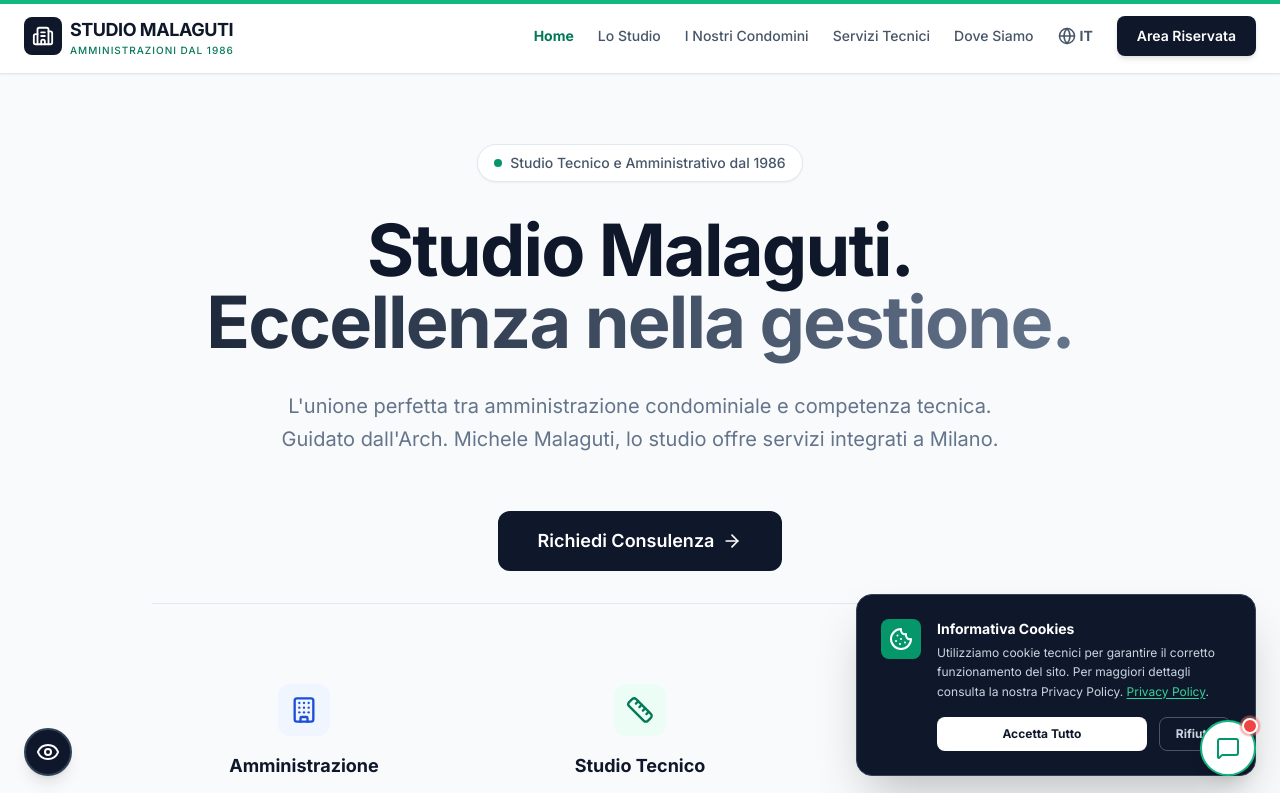
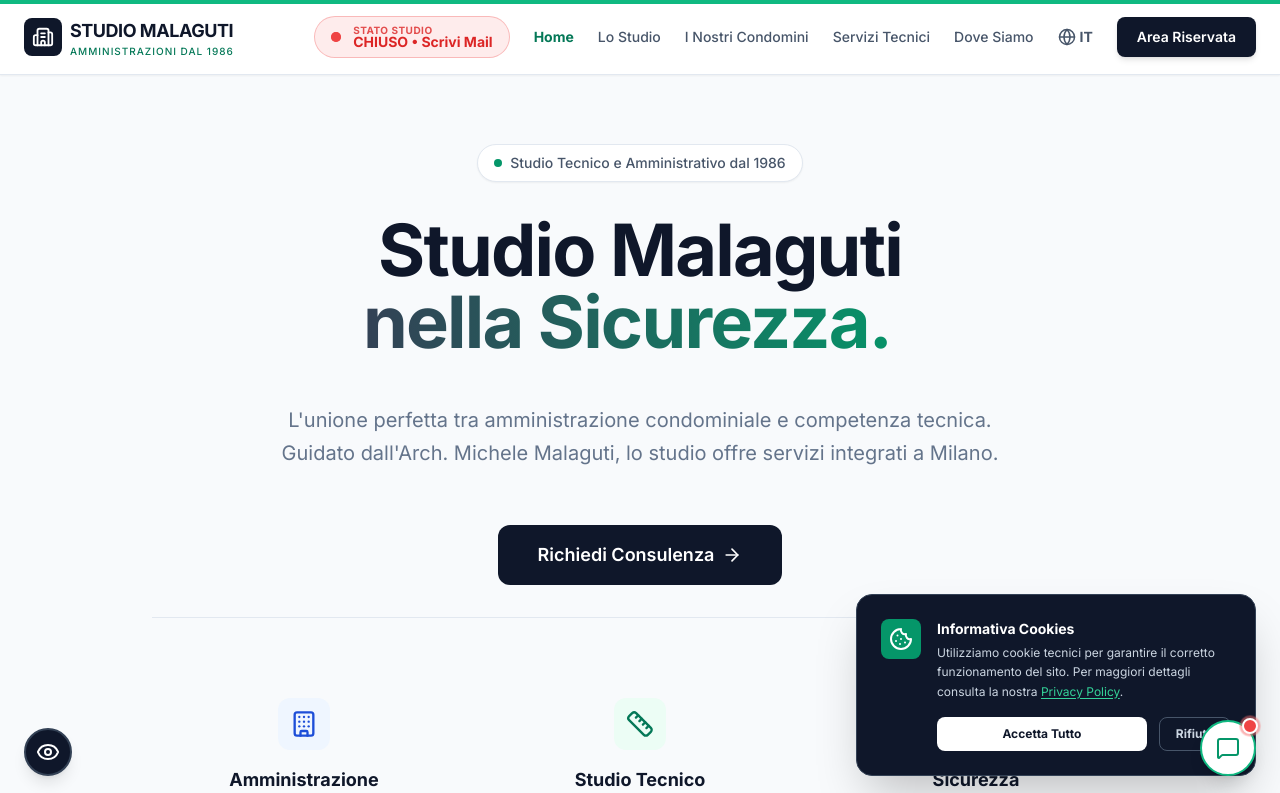
Before and after one commit to rmike99/studio-malaguti-demo, a Next.js app: page / in a window 1280 px wide. Shown: the top 793 px of the page. Built offline with nearby package versions, Linux system fonts and the light colour scheme.

Commit message:
ENH - TypeWriter & Widget

```diff
--- a/package.json
+++ b/package.json
@@ -17,7 +17,8 @@
     "nextjs-toploader": "^3.9.17",
     "react": "19.2.0",
     "react-dom": "19.2.0",
-    "react-leaflet": "^5.0.0"
+    "react-leaflet": "^5.0.0",
+    "typewriter-effect": "^2.22.0"
   },
   "devDependencies": {
     "@tailwindcss/postcss": "^4",
--- a/src/components/Hero.tsx
+++ b/src/components/Hero.tsx
@@ -5,6 +5,7 @@ import { ArrowRight, Ruler, FileCheck, Shield, Building } from "lucide-react";
 import ContactModal from "@/components/ContactModal";
 import { useLanguage } from "@/context/LanguageContext";
 import MagneticButton from "@/components/MagneticButton";
+import TypewriterTitle from "@/components/TypewriterTitle";
 
 export default function Hero() {
   const [isContactOpen, setIsContactOpen] = useState(false);
@@ -20,7 +21,6 @@ export default function Hero() {
 
       <div className="max-w-5xl mx-auto text-center space-y-8 px-6">
 
-        {/* Badge Storico */}
         <motion.div
           initial={{ opacity: 0, y: 20 }}
           animate={{ opacity: 1, y: 0 }}
@@ -30,7 +30,6 @@ export default function Hero() {
           {t('hero_badge')}
         </motion.div>
 
-        {/* Titolo Principale */}
         <motion.h1
           initial={{ opacity: 0, y: 20 }}
           animate={{ opacity: 1, y: 0 }}
@@ -38,9 +37,10 @@ export default function Hero() {
           className="text-5xl md:text-7xl font-bold tracking-tight text-slate-900 leading-[1.1]"
         >
           {t('hero_title_1')}<br />
-          <span className="text-transparent bg-clip-text bg-gradient-to-r from-slate-800 to-slate-500">
-            {t('hero_title_2')}
-          </span>
+          <div className="min-h-[1.2em]">
+             <TypewriterTitle />
+          </div>
+
         </motion.h1>
 
         {/* Sottotitolo */}
@@ -68,7 +68,6 @@ export default function Hero() {
         </MagneticButton>
         </motion.div>
 
-        {/* I Pilastri Tecnici */}
         <motion.div
           initial={{ opacity: 0 }}
           animate={{ opacity: 1 }}
@@ -78,21 +77,29 @@ export default function Hero() {
            <div className="flex flex-col items-center gap-3 p-4">
               <div className="p-3 bg-blue-50 text-blue-700 rounded-xl mb-1"><Building size={28}/></div>
               <h3 className="font-bold text-lg text-slate-900">{t('hero_pill_admin')}</h3>
-              <p className="text-sm text-slate-500">{t('hero_pill_admin_desc')}</p> {/* TRADOTTO */}
+              <p className="text-sm text-slate-500">{t('hero_pill_admin_desc')}</p>
            </div>
            <div className="flex flex-col items-center gap-3 p-4">
               <div className="p-3 bg-emerald-50 text-emerald-700 rounded-xl mb-1"><Ruler size={28}/></div>
               <h3 className="font-bold text-lg text-slate-900">{t('hero_pill_tech')}</h3>
-              <p className="text-sm text-slate-500">{t('hero_pill_tech_desc')}</p> {/* TRADOTTO */}
+              <p className="text-sm text-slate-500">{t('hero_pill_tech_desc')}</p>
            </div>
            <div className="flex flex-col items-center gap-3 p-4">
               <div className="p-3 bg-purple-50 text-purple-700 rounded-xl mb-1"><Shield size={28}/></div>
               <h3 className="font-bold text-lg text-slate-900">{t('hero_pill_safe')}</h3>
-              <p className="text-sm text-slate-500">{t('hero_pill_safe_desc')}</p> {/* TRADOTTO */}
+              <p className="text-sm text-slate-500">{t('hero_pill_safe_desc')}</p>
            </div>
         </motion.div>
 
       </div>
+
+      {/* Scroll Down Indicator */}
+      <motion.div
+        initial={{ opacity: 0 }} animate={{ opacity: 1 }} transition={{ delay: 1, duration: 1 }}
+        className="absolute bottom-10 left-1/2 -translate-x-1/2 z-20 text-white/50 animate-bounce"
+      >
+        <div className="w-[1px] h-12 bg-gradient-to-b from-transparent via-white to-transparent mx-auto"></div>
+      </motion.div>
     </section>
   );
 }
--- a/src/components/Navbar.tsx
+++ b/src/components/Navbar.tsx
@@ -5,19 +5,18 @@ import Link from "next/link";
 import { usePathname } from "next/navigation";
 import { Building2, Menu, X, Globe, Check } from "lucide-react";
 import { motion, AnimatePresence } from "framer-motion";
-import { useLanguage } from "@/context/LanguageContext"; // <--- IMPORTA HOOK
+import { useLanguage } from "@/context/LanguageContext";
 import { Language } from "@/utils/translations";
+import StudioStatus from "@/components/StudioStatus";
 
 export default function Navbar() {
   const [isMobileMenuOpen, setIsMobileMenuOpen] = useState(false);
   const [isLangOpen, setIsLangOpen] = useState(false);
   const pathname = usePathname();
-
-  // USA IL CONTESTO LINGUA
   const { language, setLanguage, t } = useLanguage();
 
   const toggleLang = (lang: Language) => {
-    setLanguage(lang); // <--- CAMBIA LINGUA REALE
+    setLanguage(lang);
     setIsLangOpen(false);
   };
 
@@ -41,8 +40,9 @@ export default function Navbar() {
           </Link>
 
           <div className="hidden md:flex items-center gap-6">
+            <StudioStatus />
+
             <div className="flex gap-6 text-sm">
-              {/* USA LA FUNZIONE t() PER TRADURRE */}
               <Link href="/" className={linkStyle("/")}>{t('nav_home')}</Link>
               <Link href="/lo-studio" className={linkStyle("/lo-studio")}>{t('nav_studio')}</Link>
               <Link href="/condomini" className={linkStyle("/condomini")}>{t('nav_condos')}</Link>
@@ -50,7 +50,6 @@ export default function Navbar() {
               <Link href="/dove-siamo" className={linkStyle("/dove-siamo")}>{t('nav_where')}</Link>
             </div>
 
-            {/* SELETTORE LINGUA ATTIVO */}
             <div className="relative">
               <button
                 onClick={() => setIsLangOpen(!isLangOpen)}
@@ -99,7 +98,6 @@ export default function Navbar() {
         </div>
       </nav>
 
-      {/* MENU MOBILE AGGIORNATO */}
       <AnimatePresence>
         {isMobileMenuOpen && (
           <motion.div
--- /dev/null
+++ b/src/components/StudioStatus.tsx
@@ -0,0 +1,63 @@
+"use client";
+
+import { useState, useEffect } from "react";
+import { Clock, Phone } from "lucide-react";
+
+export default function StudioStatus() {
+  const [isOpen, setIsOpen] = useState(false);
+  const [loading, setLoading] = useState(true);
+
+  useEffect(() => {
+    // Funzione che calcola lo stato in base all'orario di Milano
+    const checkStatus = () => {
+      const now = new Date();
+
+      const milanTime = new Date(now.toLocaleString("en-US", { timeZone: "Europe/Rome" }));
+
+      const day = milanTime.getDay();
+      const hour = milanTime.getHours();
+      const minutes = milanTime.getMinutes();
+      const totalMinutes = hour * 60 + minutes;
+
+      // Orari Apertura: Lun-Ven (1-5), 09:00 (540min) - 18:00 (1080min)
+      const isOpenNow =
+        day >= 1 && day <= 5 && // È un giorno feriale
+        totalMinutes >= 540 && // Dopo le 09:00
+        totalMinutes < 1080;   // Prima delle 18:00
+
+      setIsOpen(isOpenNow);
+      setLoading(false);
+    };
+
+    checkStatus();
+    // Aggiorna ogni minuto
+    const interval = setInterval(checkStatus, 60000);
+    return () => clearInterval(interval);
+  }, []);
+
+  if (loading) return null;
+
+  return (
+    <div className={`flex items-center gap-3 px-4 py-2 rounded-full text-sm font-bold border backdrop-blur-md transition-colors ${
+      isOpen
+      ? "bg-emerald-500/10 border-emerald-500/30 text-emerald-600"
+      : "bg-red-500/10 border-red-500/30 text-red-600"
+    }`}>
+      <span className="relative flex h-2.5 w-2.5">
+        <span className={`animate-ping absolute inline-flex h-full w-full rounded-full opacity-75 ${isOpen ? "bg-emerald-500" : "bg-red-500"}`}></span>
+        <span className={`relative inline-flex rounded-full h-2.5 w-2.5 ${isOpen ? "bg-emerald-500" : "bg-red-500"}`}></span>
+      </span>
+
+      <div className="flex flex-col leading-none">
+        <span className="uppercase tracking-wider text-[10px] opacity-80">Stato Studio</span>
+        <span className="flex items-center gap-1.5">
+          {isOpen ? (
+            <>APERTO • Chiama Ora</>
+          ) : (
+            <>CHIUSO • Scrivi Mail</>
+          )}
+        </span>
+      </div>
+    </div>
+  );
+}
--- /dev/null
+++ b/src/components/TypewriterTitle.tsx
@@ -0,0 +1,27 @@
+"use client";
+import Typewriter from 'typewriter-effect';
+import { useLanguage } from '@/context/LanguageContext';
+
+export default function TypewriterTitle() {
+  const { language } = useLanguage();
+
+  const words = {
+    IT: ["nella Gestione.", "nella Sicurezza.", "nel Valore.", "nella Tecnica."],
+    EN: ["in Management.", "in Safety.", "in Value.", "in Technique."],
+    ES: ["en Gestión.", "en Seguridad.", "en Valor.", "en Técnica."]
+  };
+
+  return (
+    <span className="text-transparent bg-clip-text bg-gradient-to-r from-slate-700 to-emerald-600 inline-block font-bold">
+      <Typewriter
+        options={{
+          strings: words[language as keyof typeof words] || words['IT'],
+          autoStart: true,
+          loop: true,
+          delay: 75,
+          deleteSpeed: 50,
+        }}
+      />
+    </span>
+  );
+}
--- a/src/utils/translations.ts
+++ b/src/utils/translations.ts
@@ -12,7 +12,7 @@ export const translations = {
 
     // Hero & Home
     hero_badge: "Studio Tecnico e Amministrativo dal 1986",
-    hero_title_1: "Studio Malaguti.",
+    hero_title_1: "Studio Malaguti",
     hero_title_2: "Eccellenza nella gestione.",
     hero_desc: "L'unione perfetta tra amministrazione condominiale e competenza tecnica. Guidato dall'Arch. Michele Malaguti, lo studio offre servizi integrati a Milano.",
     hero_cta: "Richiedi Consulenza",
@@ -101,7 +101,7 @@ export const translations = {
 
     // COOKIES
     cookie_title: "Informativa Cookies",
-    cookie_text: "Utilizziamo cookie tecnici per garantire il corretto funzionamento del sito. Per maggiori dettagli consulta la nostra Privacy Policy.",
+    cookie_text: "Utilizziamo cookie tecnici per garantire il corretto funzionamento del sito. Per maggiori dettagli consulta la nostra ",
     cookie_accept: "Accetta Tutto",
     cookie_reject: "Rifiuta",
 
@@ -165,7 +165,7 @@ export const translations = {
 
     // HERO
     hero_badge: "Technical & Administrative Firm since 1986",
-    hero_title_1: "Studio Malaguti.",
+    hero_title_1: "Studio Malaguti",
     hero_title_2: "Excellence in management.",
     hero_desc: "The perfect blend of property management and technical expertise. Led by Arch. Michele Malaguti, the firm offers integrated services in Milan.",
     hero_cta: "Request Consultation",
@@ -248,7 +248,7 @@ export const translations = {
 
     // COOKIES
     cookie_title: "Cookie Policy",
-    cookie_text: "We use technical cookies to ensure the proper functioning of the site. For more details, consult our Privacy Policy.",
+    cookie_text: "We use technical cookies to ensure the proper functioning of the site. For more details, consult our ",
     cookie_accept: "Accept All",
     cookie_reject: "Reject",
 
@@ -311,7 +311,7 @@ export const translations = {
 
     // HERO
     hero_badge: "Estudio Técnico y Administrativo desde 1986",
-    hero_title_1: "Studio Malaguti.",
+    hero_title_1: "Studio Malaguti",
     hero_title_2: "Excelencia en gestión.",
     hero_desc: "La unión perfecta entre administración de condominios y competencia técnica. Dirigido por el Arq. Michele Malaguti, el estudio ofrece servicios integrados en Milán.",
     hero_cta: "Solicitar Asesoría",
@@ -394,7 +394,7 @@ export const translations = {
 
     // COOKIES
     cookie_title: "Política de Cookies",
-    cookie_text: "Utilizamos cookies técnicas para garantizar el correcto funcionamiento del sitio. Para más detalles, consulte nuestra Política de Privacidad.",
+    cookie_text: "Utilizamos cookies técnicas para garantizar el correcto funcionamiento del sitio. Para más detalles, consulte nuestra ",
     cookie_accept: "Aceptar Todo",
     cookie_reject: "Rechazar",
 
```
Also changed, not shown: 1 other file (tests, documents, lock files or other folders).
